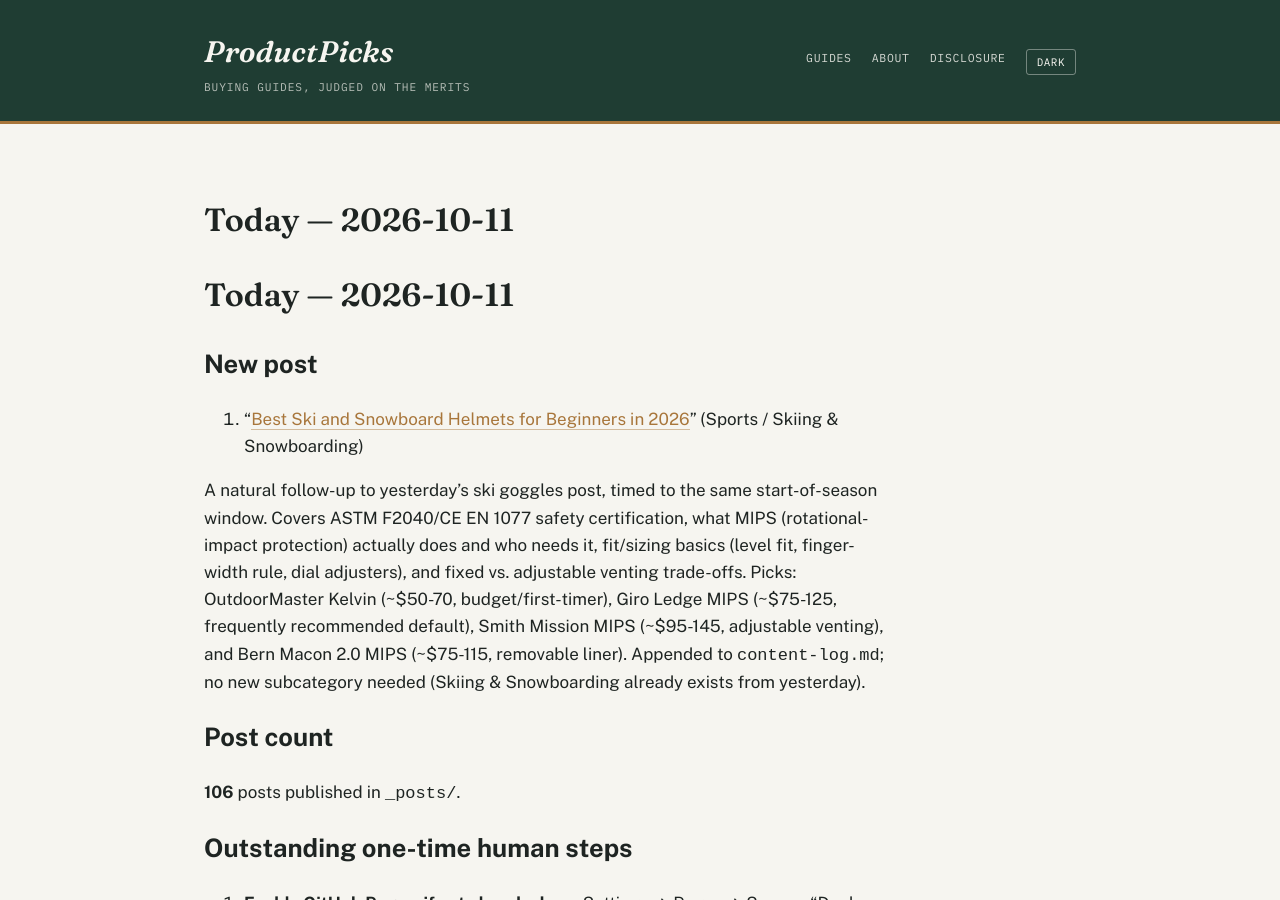
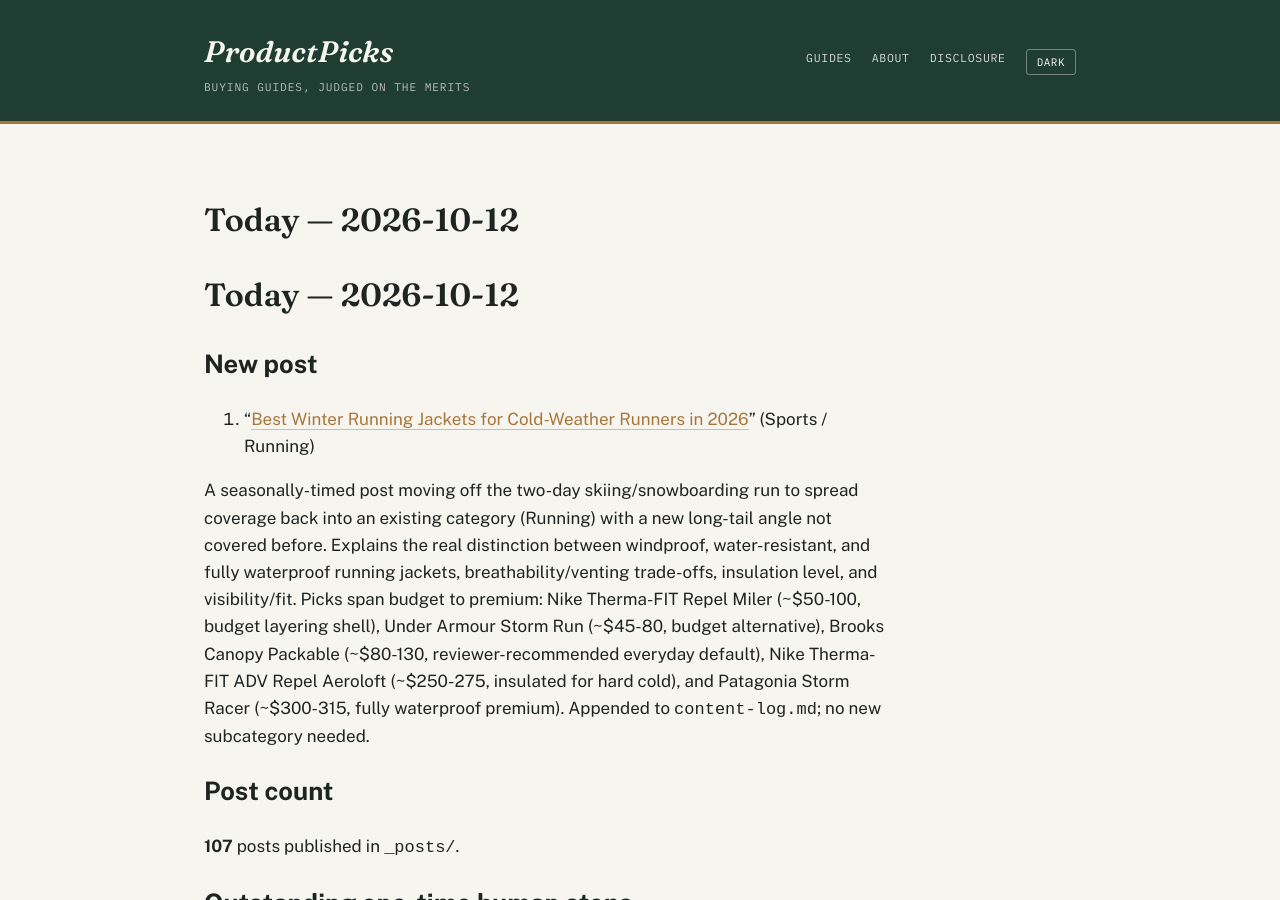
Before and after one commit to ajith198/ProductPicks, a Jekyll site: the page built from today.md, in a window 1280 px wide and 900 px high. Built offline with Jekyll 4.4.1, drawn with Linux system fonts in a browser that asks for light colours; our own code applies the rules of GitHub Pages for plain Markdown files.

Commit message:
daily: 2026-10-12 new post + log update
Co-Authored-By: Claude Sonnet 5 <noreply@anthropic.com>
Claude-Session: https://claude.ai/code/session_019ugLz1gzx16Cw2DdiPqjFe

```diff
--- a/today.md
+++ b/today.md
@@ -1,14 +1,14 @@
-# Today — 2026-10-11
+# Today — 2026-10-12
 
 ## New post
 
-1. "[Best Ski and Snowboard Helmets for Beginners in 2026](/skiing-snowboarding/buying-guides/best-ski-and-snowboard-helmets-for-beginners/)" (Sports / Skiing & Snowboarding)
+1. "[Best Winter Running Jackets for Cold-Weather Runners in 2026](/running/buying-guides/best-winter-running-jackets-for-cold-weather-runners/)" (Sports / Running)
 
-A natural follow-up to yesterday's ski goggles post, timed to the same start-of-season window. Covers ASTM F2040/CE EN 1077 safety certification, what MIPS (rotational-impact protection) actually does and who needs it, fit/sizing basics (level fit, finger-width rule, dial adjusters), and fixed vs. adjustable venting trade-offs. Picks: OutdoorMaster Kelvin (~$50-70, budget/first-timer), Giro Ledge MIPS (~$75-125, frequently recommended default), Smith Mission MIPS (~$95-145, adjustable venting), and Bern Macon 2.0 MIPS (~$75-115, removable liner). Appended to `content-log.md`; no new subcategory needed (Skiing & Snowboarding already exists from yesterday).
+A seasonally-timed post moving off the two-day skiing/snowboarding run to spread coverage back into an existing category (Running) with a new long-tail angle not covered before. Explains the real distinction between windproof, water-resistant, and fully waterproof running jackets, breathability/venting trade-offs, insulation level, and visibility/fit. Picks span budget to premium: Nike Therma-FIT Repel Miler (~$50-100, budget layering shell), Under Armour Storm Run (~$45-80, budget alternative), Brooks Canopy Packable (~$80-130, reviewer-recommended everyday default), Nike Therma-FIT ADV Repel Aeroloft (~$250-275, insulated for hard cold), and Patagonia Storm Racer (~$300-315, fully waterproof premium). Appended to `content-log.md`; no new subcategory needed.
 
 ## Post count
 
-**106** posts published in `_posts/`.
+**107** posts published in `_posts/`.
 
 ## Outstanding one-time human steps
 
```
Also changed, not shown: TODAY.md (+1 -1 lines), _posts/2026-10-12-best-winter-running-jackets-for-cold-weather-runners.md (added, +60 -0 lines), content-log.md (+1 -0 lines).
